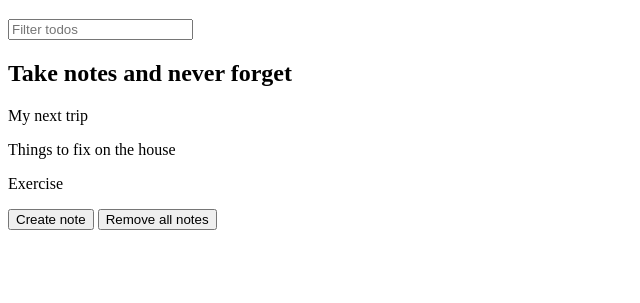
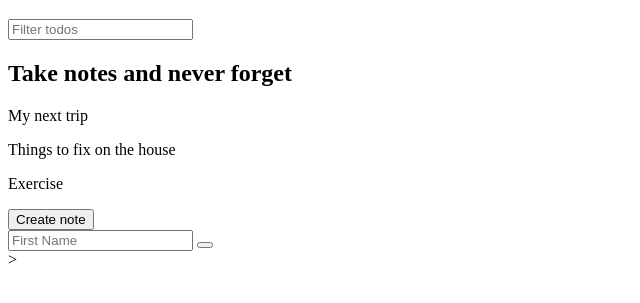
Before and after one commit to codex411/JavaScript-Learning-Lab, a plain HTML site: page notes-app/index.html in a window 1280 px wide. Shown: the part 61-364 px from the top of the page, without its empty margins (0-640 px from the left). Drawn offline with Linux system fonts and the light colour scheme.

Commit message:
Looking into forms

```diff
--- a/notes-app/index.html
+++ b/notes-app/index.html
@@ -12,7 +12,11 @@
 
         </div>
         <button id="create-note">Create note</button>
-        <button id="remove-all">Remove all notes</button>
+        <form>
+            <input type="text" placeholder="First Name" name="">
+
+            <button></button>
+        </form>>
         <script src="notes-app.js"></script>
     </body>
 </html>
--- a/notes-app/notes-app.js
+++ b/notes-app/notes-app.js
@@ -34,13 +34,6 @@ document.querySelector('#create-note').addEventListener('click', function(e) {
     e.target.textContent = 'The button was clicked'
 
 })
-
-document.querySelector('#remove-all').addEventListener('click', function () {
-    document.querySelectorAll('.note').forEach(function (note) {
-        note.remove()
-    })
-})
-
 document.querySelector('#search-text').addEventListener('input', function (e) {
     filters.searchText = e.target.value
     renderNotes(notes, filters)
```
